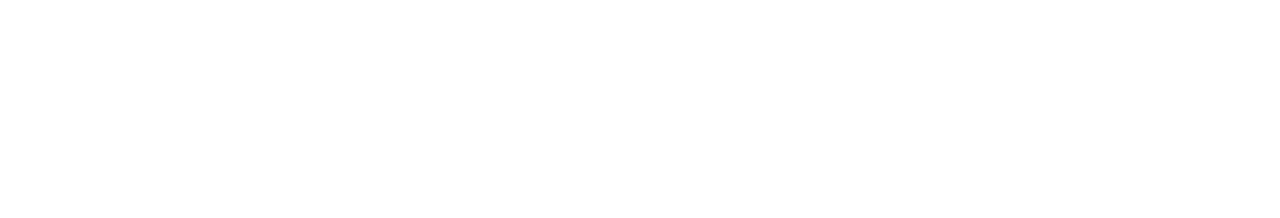
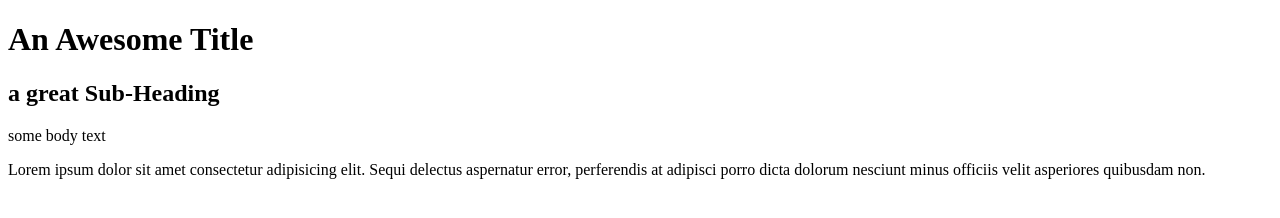
Before and after one commit to CHamat96/pullRequests, a plain HTML site: page index.html in a window 1280 px wide. Drawn offline with Linux system fonts and the light colour scheme.

Commit message:
added an awesome title, a great sub-heading, some body text, and a bit of lorem ipsum

```diff
--- a/index.html
+++ b/index.html
@@ -7,6 +7,9 @@
   <title>Document</title>
 </head>
 <body>
-
+  <h1>An Awesome Title</h1>
+  <h2>a great Sub-Heading</h2>
+  <p>some body text</p>
+  <p>Lorem ipsum dolor sit amet consectetur adipisicing elit. Sequi delectus aspernatur error, perferendis at adipisci porro dicta dolorum nesciunt minus officiis velit asperiores quibusdam non.</p>
 </body>
 </html>
```
